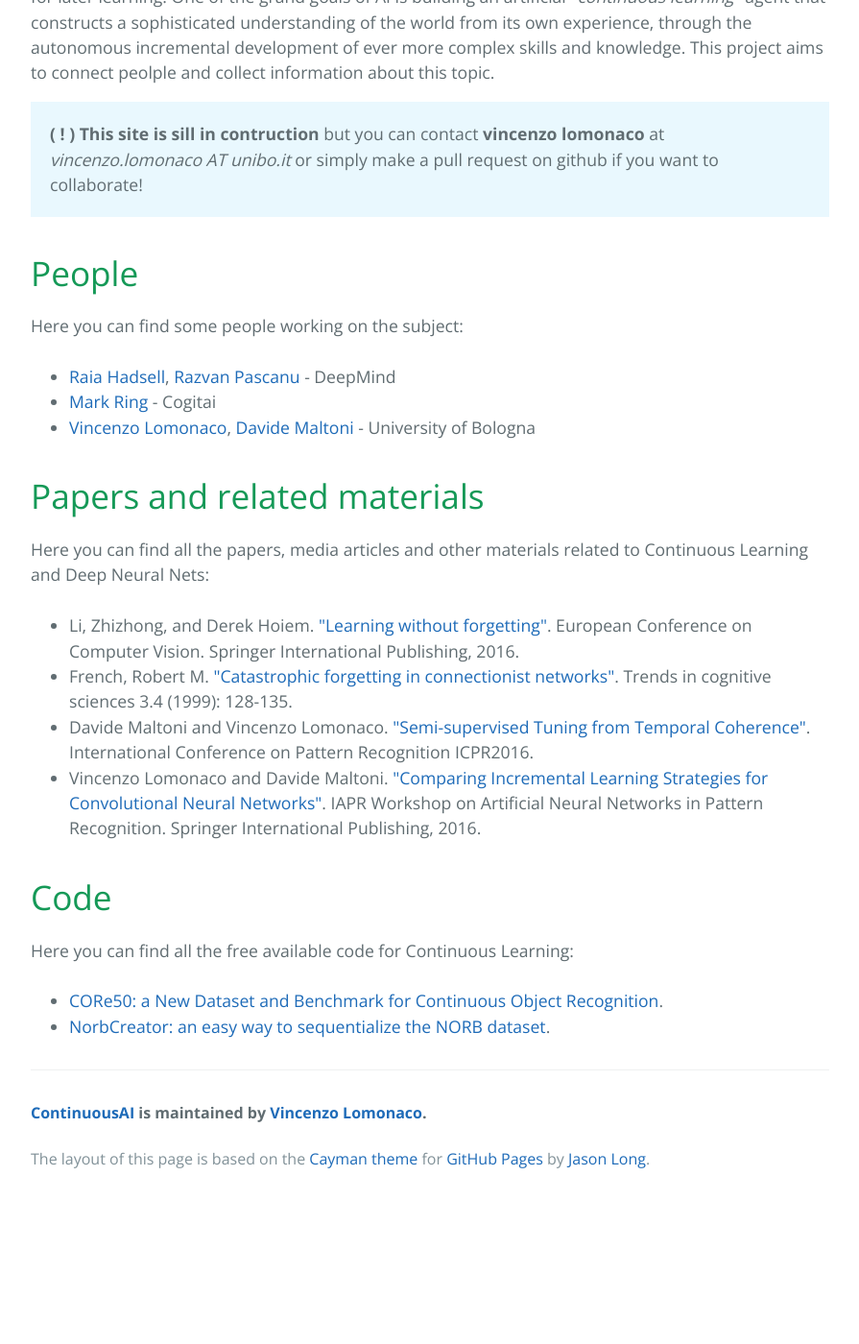
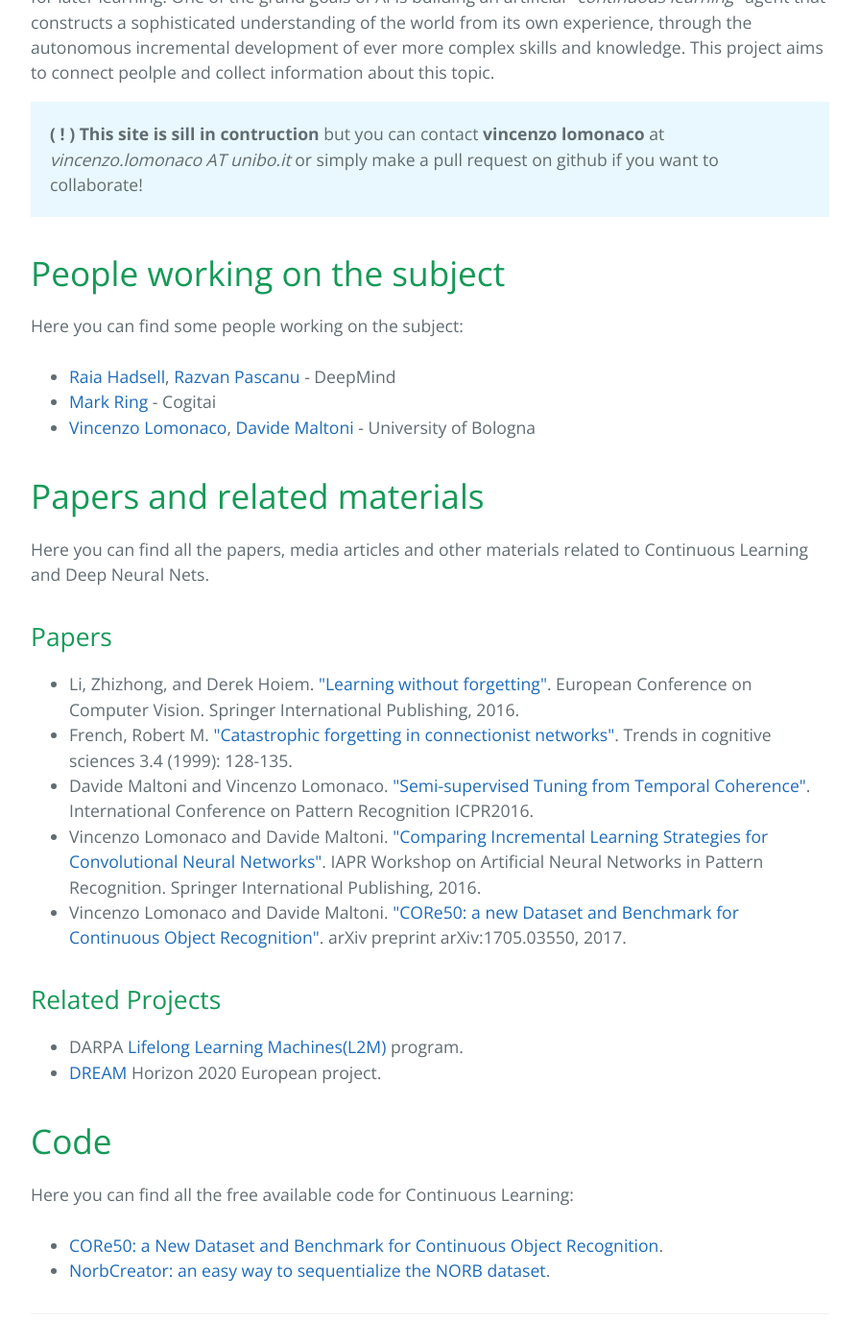
Before and after one commit to giparisi/website, a Jekyll site: the page built from index.html, in a window 1280 px wide and 1400 px high, scrolled down 553 px. Shown: the whole window at 96% size, without its empty margins (192-1087 px from the left). Built offline with Jekyll 4.4.1, drawn with Linux system fonts in a browser that asks for light colours; the list of posts is cut into pages by our own code; before the commit the page ends 1804 px from its top, so only the background shows below that.

Commit message:
few adds

```diff
--- a/index.html
+++ b/index.html
@@ -14,7 +14,7 @@
 </p>
 
 	<a name="people"></a>
-  <h1>People</h1>
+  <h1>People working on the subject</h1>
 	Here you can find some people working on the subject:<br><br>
   <ul class="posts">
 			<li><span><a href="https://scholar.google.com/citations?hl=en&user=Q0YEc-QAAAAJ&view_op=list_works&sortby=pubdate"> Raia Hadsell</a>, <a href="https://scholar.google.it/citations?user=eSPY8LwAAAAJ&hl=it&oi=ao"> Razvan Pascanu </a> - DeepMind</li>
@@ -24,13 +24,22 @@
 
 	<a name="papers"></a>
   <h1>Papers and related materials</h1>
-	Here you can find all the papers, media articles and other materials related to Continuous Learning and Deep Neural Nets:<br><br>
+	Here you can find all the papers, media articles and other materials related to Continuous Learning and Deep Neural Nets.
+
+  <h2> Papers </h2>
   <ul class="posts">
 		<li><span>Li, Zhizhong, and Derek Hoiem. <a href="http://link.springer.com/chapter/10.1007/978-3-319-46493-0_37"> "Learning without forgetting"</a>. European Conference on Computer Vision. Springer International Publishing, 2016.</li>
 		<li><span>French, Robert M. <a href="http://www.sciencedirect.com/science/article/pii/S1364661399012942">"Catastrophic forgetting in connectionist networks"</a>. Trends in cognitive sciences 3.4 (1999): 128-135.</li>
 
     <li><span>Davide Maltoni and Vincenzo Lomonaco. <a href="http://arxiv.org/abs/1511.03163">"Semi-supervised Tuning from Temporal Coherence"</a>. International Conference on Pattern Recognition ICPR2016.</li>
 		<li><span>Vincenzo Lomonaco and Davide Maltoni. <a href="http://link.springer.com/chapter/10.1007/978-3-319-46182-3_15">"Comparing Incremental Learning Strategies for Convolutional Neural Networks"</a>. IAPR Workshop on Artificial Neural Networks in Pattern Recognition. Springer International Publishing, 2016. </li>
+		<li><span>Vincenzo Lomonaco and Davide Maltoni. <a href="http://link.springer.com/chapter/10.1007/978-3-319-46182-3_15">"CORe50: a new Dataset and Benchmark for Continuous Object Recognition"</a>. arXiv preprint arXiv:1705.03550, 2017. </li>
+  </ul>
+
+ <h2> Related Projects </h2>
+ <ul class="posts">
+		<li><span>DARPA <a href="http://www.darpa.mil/news-events/lifelong-learning-machines-proposers-day">Lifelong Learning Machines(L2M)</a> program.</li>
+		<li><span><a href="http://www.robotsthatdream.eu/">DREAM</a> Horizon 2020 European project.</li>
   </ul>
 
 	<a name="code"></a>
```
Also changed, not shown: 5 other files.
